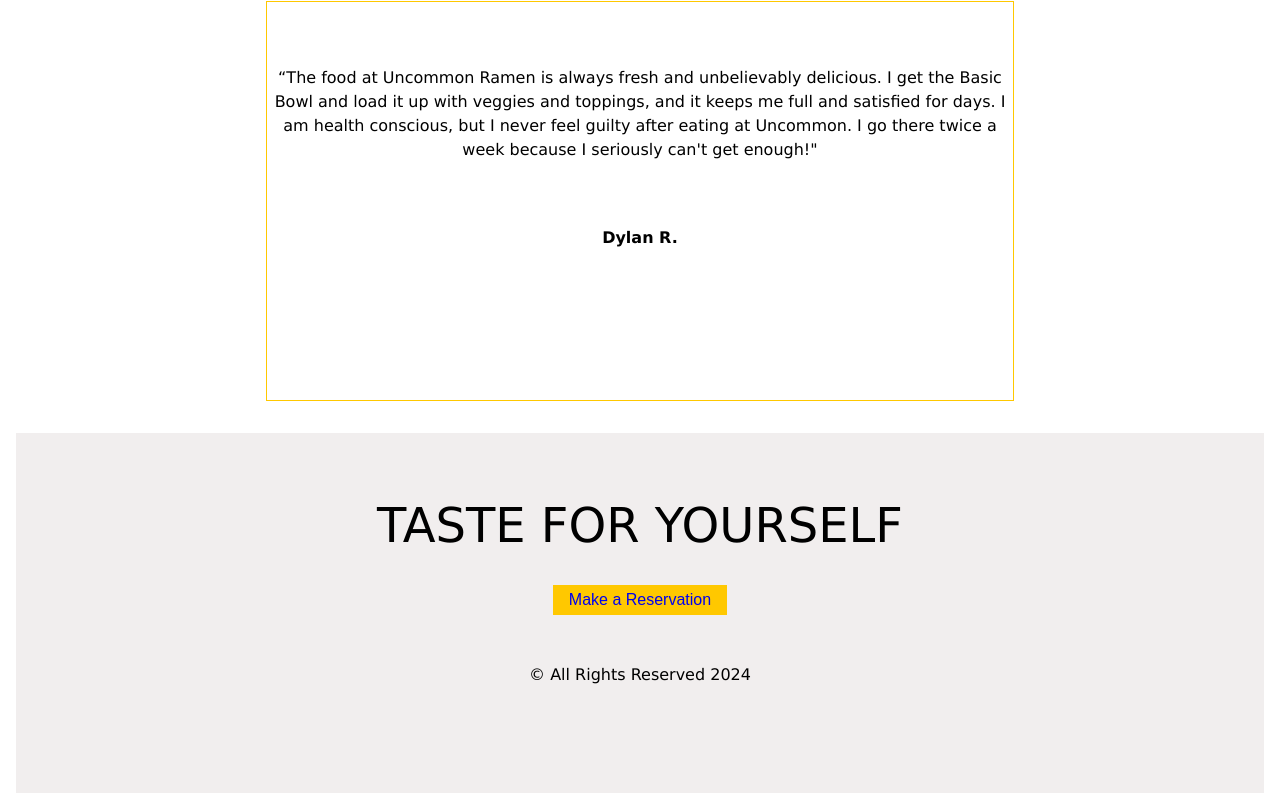
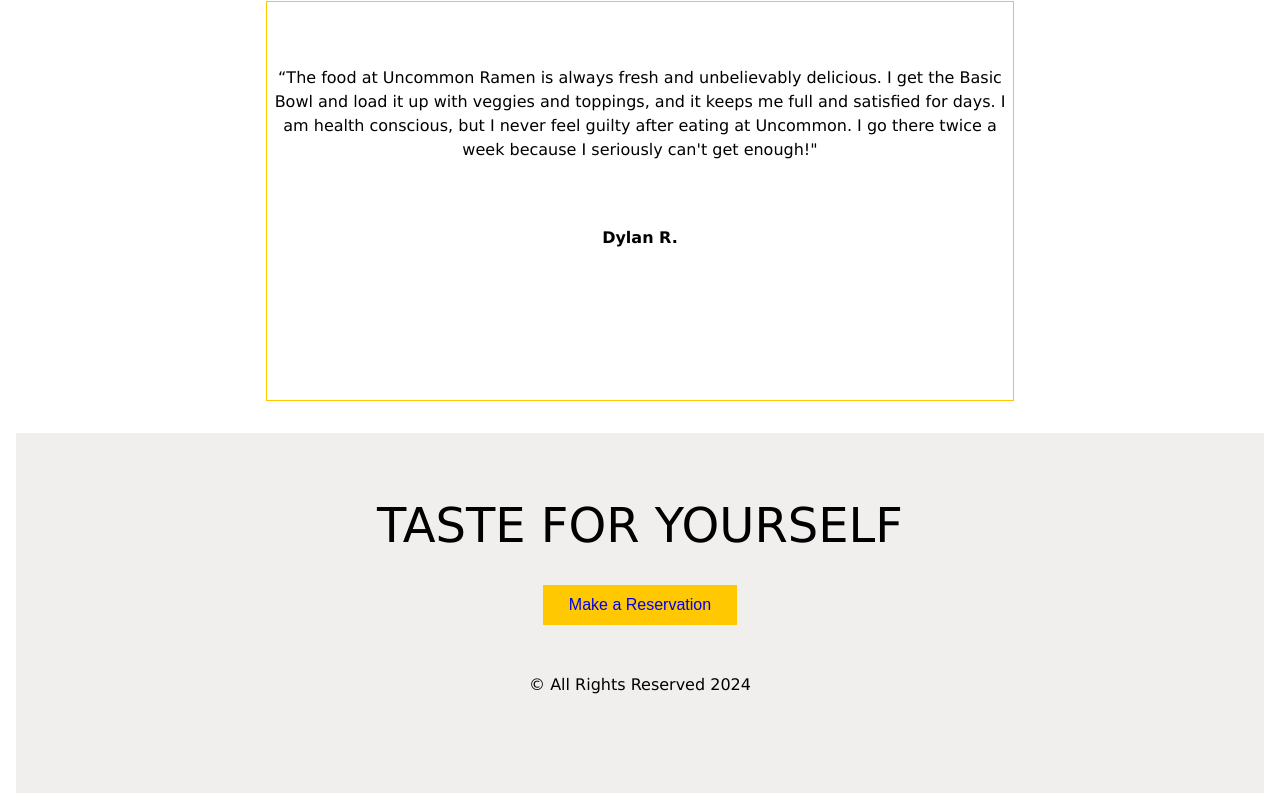
Before and after one commit to Raquecoder/Restaurant-reservation-website, a plain HTML site: page index.html in a window 1280 px wide. Shown: the part 1769-2562 px from the top of the page. Drawn offline with Linux system fonts and the light colour scheme.

Commit message:
Add files via upload

```diff
--- a/index.css
+++ b/index.css
@@ -71,7 +71,7 @@ header{
   color: #ffc800;
 }
 .reservation-btn {
-  padding: 5px 15px;
+  padding: 10px 25px;
   background-color: #ffc800;
   border: 1px #ffc800 solid;
   transition: 0.3s;
```
